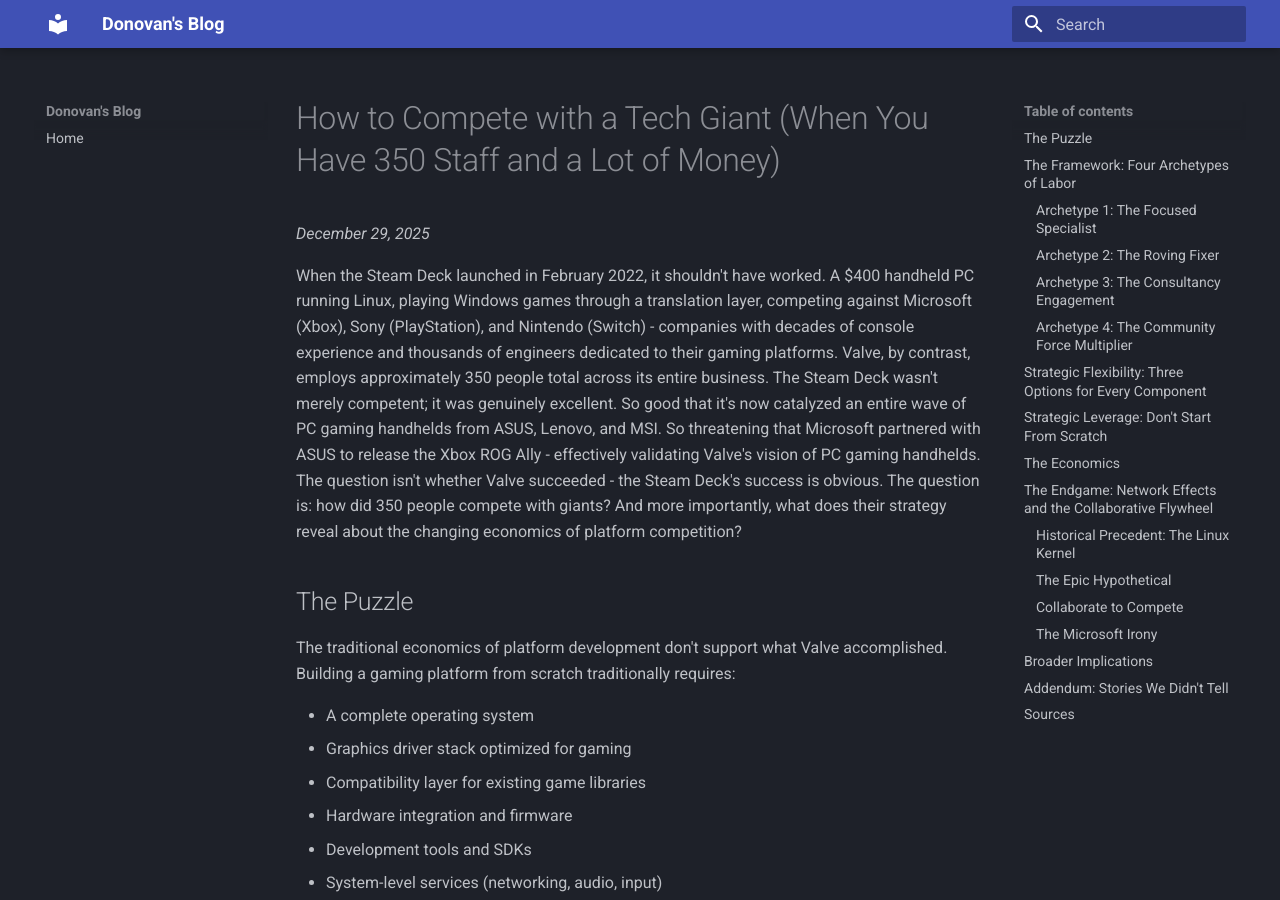
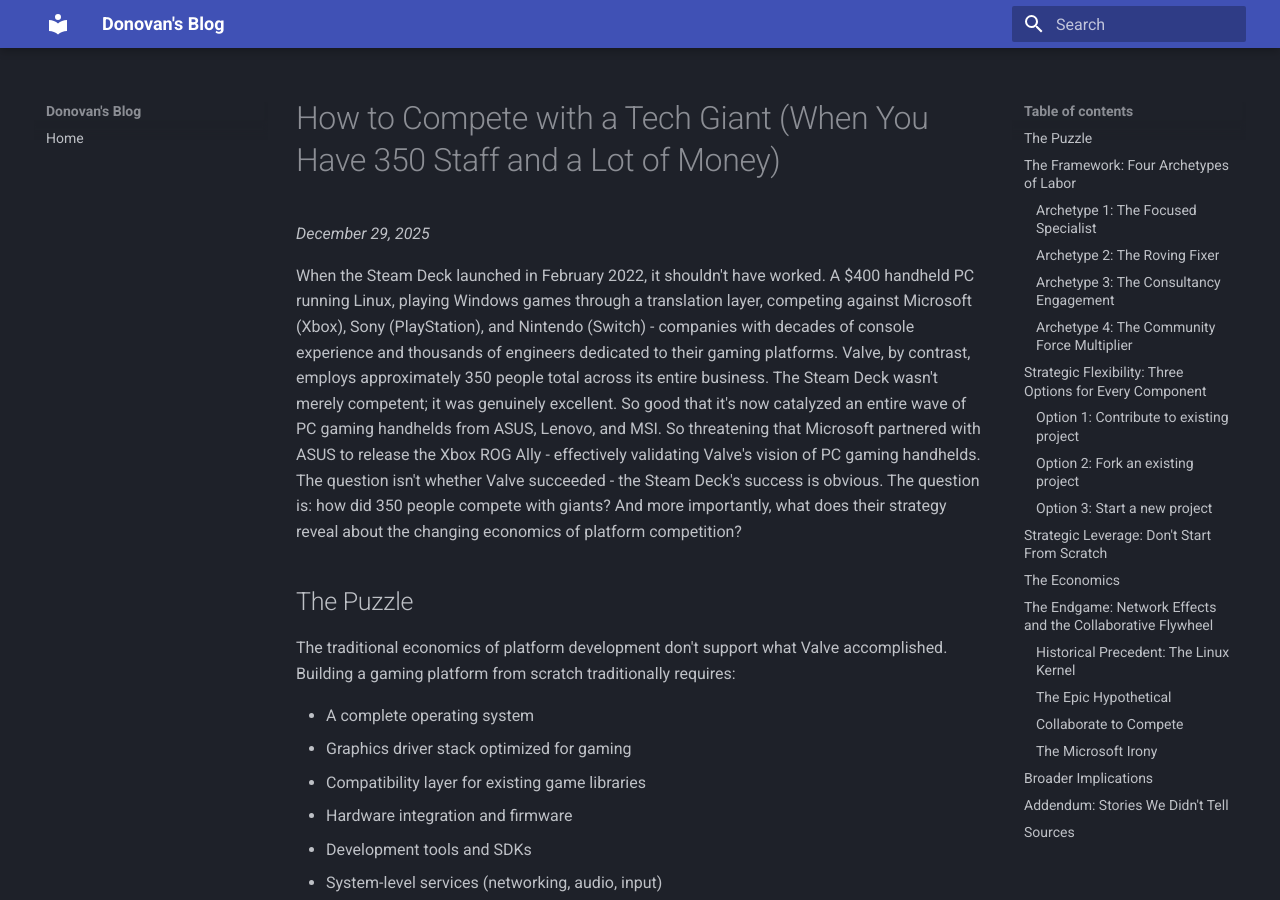
Before and after one commit to donovan/blog, an MkDocs documentation site: the page built from docs/blog/2025-12-29-how-to-compete-with-a-tech-giant.md, in a window 1280 px wide and 900 px high. Built offline with MkDocs 1.6.1 and Material for MkDocs 9.7.7, drawn with Linux system fonts in a browser that asks for light colours.

Commit message:
Update blog - 2026-01-10 19:47

```diff
--- a/docs/blog/2025-12-29-how-to-compete-with-a-tech-giant.md
+++ b/docs/blog/2025-12-29-how-to-compete-with-a-tech-giant.md
@@ -80,13 +80,16 @@ The community also serves as a talent pipeline. When a community contributor dem
 
 The modular nature of open source software gives Valve strategic flexibility that proprietary development cannot match. For any component they need, Valve faces three options:
 
-**Option 1: Contribute to existing project**
+### Option 1: Contribute to existing project
+
 Wine (the Windows API compatibility layer) has existed since 1993. It's mature, battle-tested, and handles the incredibly complex task of translating Windows system calls to POSIX equivalents. Valve doesn't need to rebuild this. Instead, Proton (Valve's Windows compatibility layer) is built on top of Wine. Valve contributes improvements upstream, benefits from Wine's ongoing community development, and focuses their resources on gaming-specific enhancements. Here we see the archetypes and strategic options working together: Valve contracts with CodeWeavers (Archetype 3: consultancy) to contribute to Wine (Option 1: existing project).
 
-**Option 2: Fork an existing project**
+### Option 2: Fork an existing project
+
 VKD3D is Wine's DirectX 12 to Vulkan translation layer. It's designed for compatibility and correctness across all Wine use cases. Valve needs DirectX 12 translation optimized specifically for gaming workloads. So they forked it to create VKD3D-Proton, adding gaming-specific optimizations that upstream Wine wouldn't accept or prioritize. They still leverage the existing codebase - they didn't start from scratch - but can diverge where their requirements differ.
 
-**Option 3: Start a new project**
+### Option 3: Start a new project
+
 When Valve needed x86/x64 to ARM translation for gaming (for devices like the ARM-based Steam Frame), nothing adequate existed. So they commissioned FEX-Emu, a new project purpose-built for this requirement. Similarly, existing Linux compositors (like GNOME's Mutter or KDE's KWin) are designed for general desktop use. Valve needed gaming-specific features: frame limiting, HDR support, seamless switching between games, and tight integration with Steam. So they created Gamescope, a compositor optimized for gaming workloads.
 
 The strategic flexibility is profound. For each component, Valve can evaluate:
```
